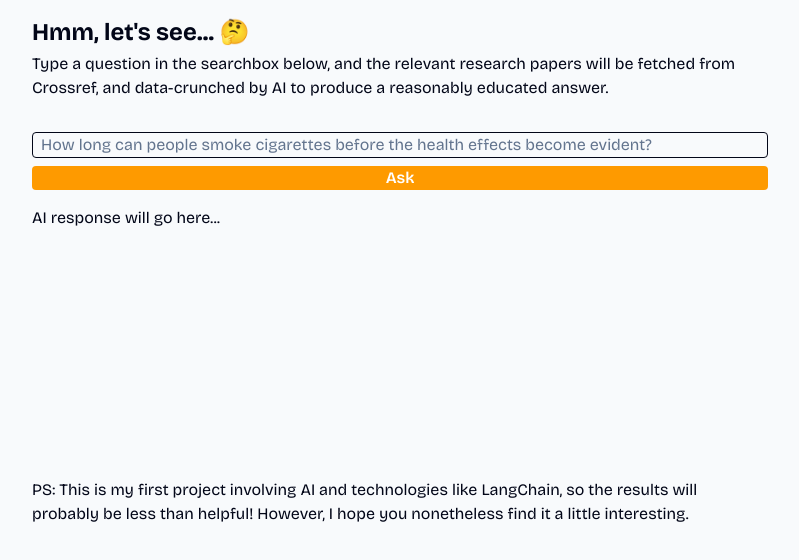
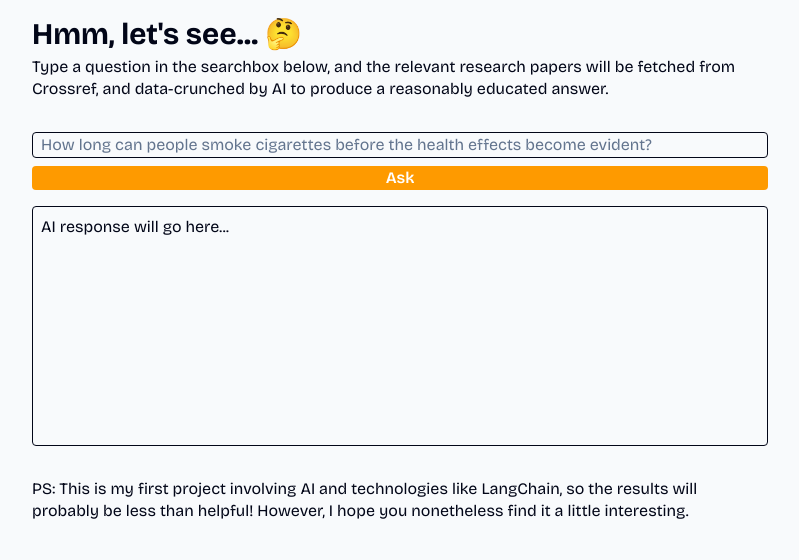
Before and after one commit to yangyi-shen/hmm-lets-see, a Vue app in the folder app/: page / in a window 1280 px wide. Shown: the top 560 px of the page, without its empty margins (240-1039 px from the left). Built offline with nearby package versions, Linux system fonts and the light colour scheme.

Commit message:
feat: improve ui

```diff
--- a/app/src/views/MainView.vue
+++ b/app/src/views/MainView.vue
@@ -3,8 +3,8 @@ import { ref } from 'vue'
 import loadingImg from '@/assets/loading.png'
 
 interface Answer {
-  summary: string,
-  points: string[],
+  summary: string
+  points: string[]
 }
 
 const loading = ref<boolean>(false)
@@ -22,8 +22,9 @@ async function fetchAnalysis() {
       'Content-Type': 'application/json',
     },
     body: JSON.stringify({ prompt: prompt.value }),
-  }).then(response => response.json())
-    .then(response => response)
+  })
+    .then((response) => response.json())
+    .then((response) => response)
 
   answer.value = response.data as Answer
   loading.value = false
@@ -37,8 +38,8 @@ async function fetchAnalysis() {
 <template>
   <main>
     <section>
-      <p class="text-2xl font-bold mb-1">Hmm, let's see... 🤔</p>
-      <p>
+      <p class="text-3xl font-bold mb-1">Hmm, let's see... 🤔</p>
+      <p class="leading-snug">
         Type a question in the searchbox below, and the relevant research papers will be fetched
         from Crossref, and data-crunched by AI to produce a reasonably educated answer.
       </p>
@@ -47,28 +48,40 @@ async function fetchAnalysis() {
       <form class="flex flex-col gap-2 mt-8 mb-4" @submit.prevent="fetchAnalysis()">
         <input
           v-model="prompt"
-          class="placeholder:text-slate-500 border-1 border-slate-950 rounded px-2"
+          class="placeholder:text-slate-500 border-1 border-slate-950 rounded-sm px-2"
           type="text"
           placeholder="How long can people smoke cigarettes before the health effects become evident?"
           required
         />
-        <button v-if="!loading" type="submit" class="bg-amber-500 text-white font-semibold px-2 rounded hover:cursor-pointer">Ask</button>
-        <button v-else class="bg-amber-500 opacity-50 text-white font-semibold px-2 rounded" disabled>Loading...</button>
+        <button
+          v-if="!loading"
+          type="submit"
+          class="bg-amber-500 text-white font-semibold px-2 rounded hover:cursor-pointer"
+        >
+          Ask
+        </button>
+        <button
+          v-else
+          class="bg-amber-500 opacity-50 text-white font-semibold px-2 rounded"
+          disabled
+        >
+          Loading...
+        </button>
       </form>
     </section>
-    <section class="min-h-60">
+    <section class="min-h-60 border-1 border-slate-950 rounded-sm p-2">
       <p v-if="!answer">AI response will go here...</p>
       <p v-else-if="loading">AI response is loading...</p>
       <div v-else>
-        <p>SUMMARY</p>
-        <p>{{ answer.summary }}</p>
-        <p>POINTS</p>
-        <p v-for="(point, index) in answer.points" :key="index">
-          {{ index + 1 }}. {{ point }}
+        <p class="mb-1 text-2xl font-semibold">Summary</p>
+        <p class="mb-2 leading-snug">{{ answer.summary }}</p>
+        <p class="mb-1 text-2xl font-semibold">Reasoning</p>
+        <p v-for="(point, index) in answer.points" :key="index" class="mb-2 leading-snug">
+          {{ point }}
         </p>
       </div>
     </section>
-    <footer class="mt-8">
+    <footer class="mt-8 leading-snug">
       <p>
         PS: This is my first project involving AI and technologies like LangChain, so the results
         will probably be less than helpful! However, I hope you nonetheless find it a little
```
